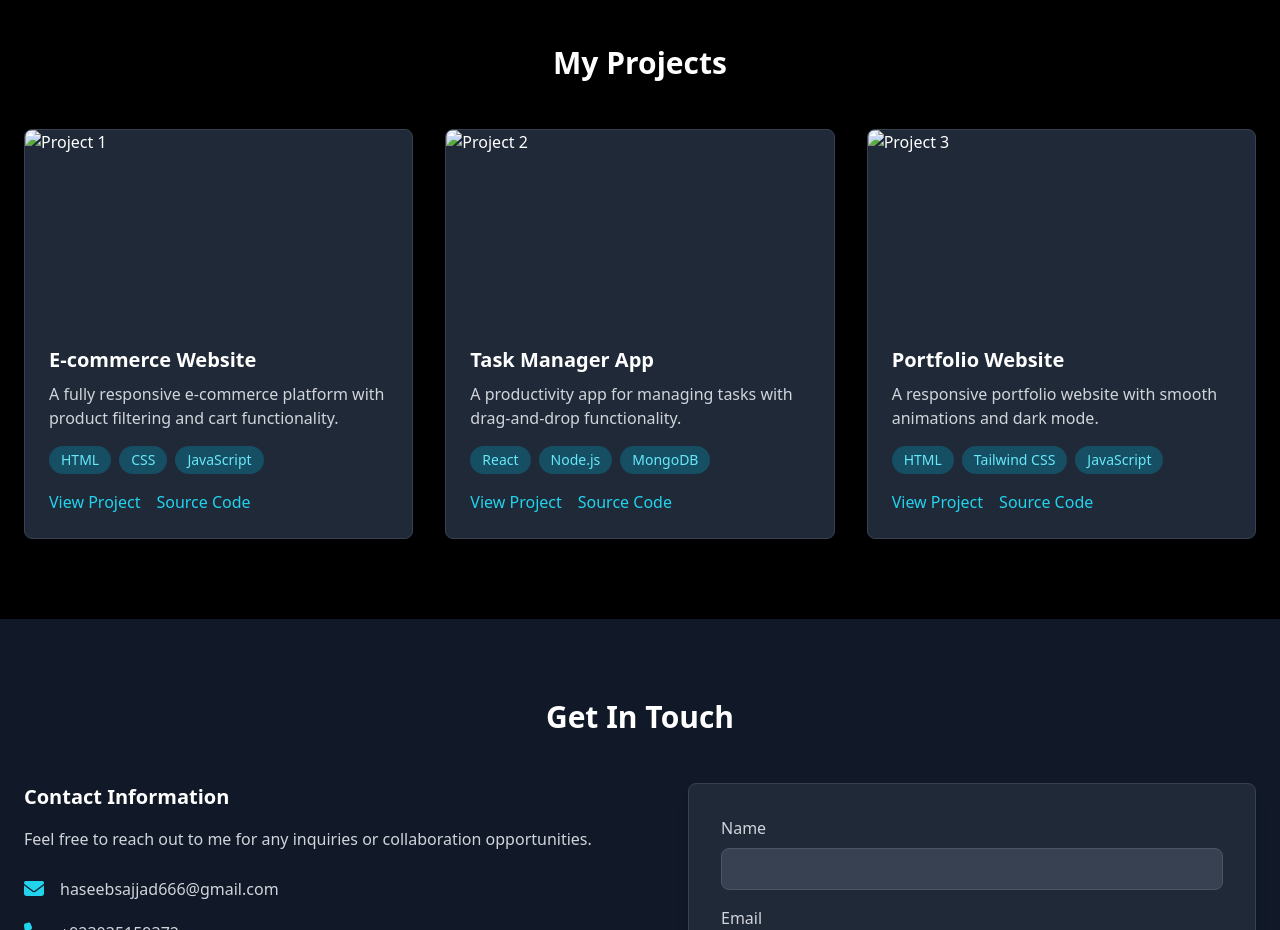
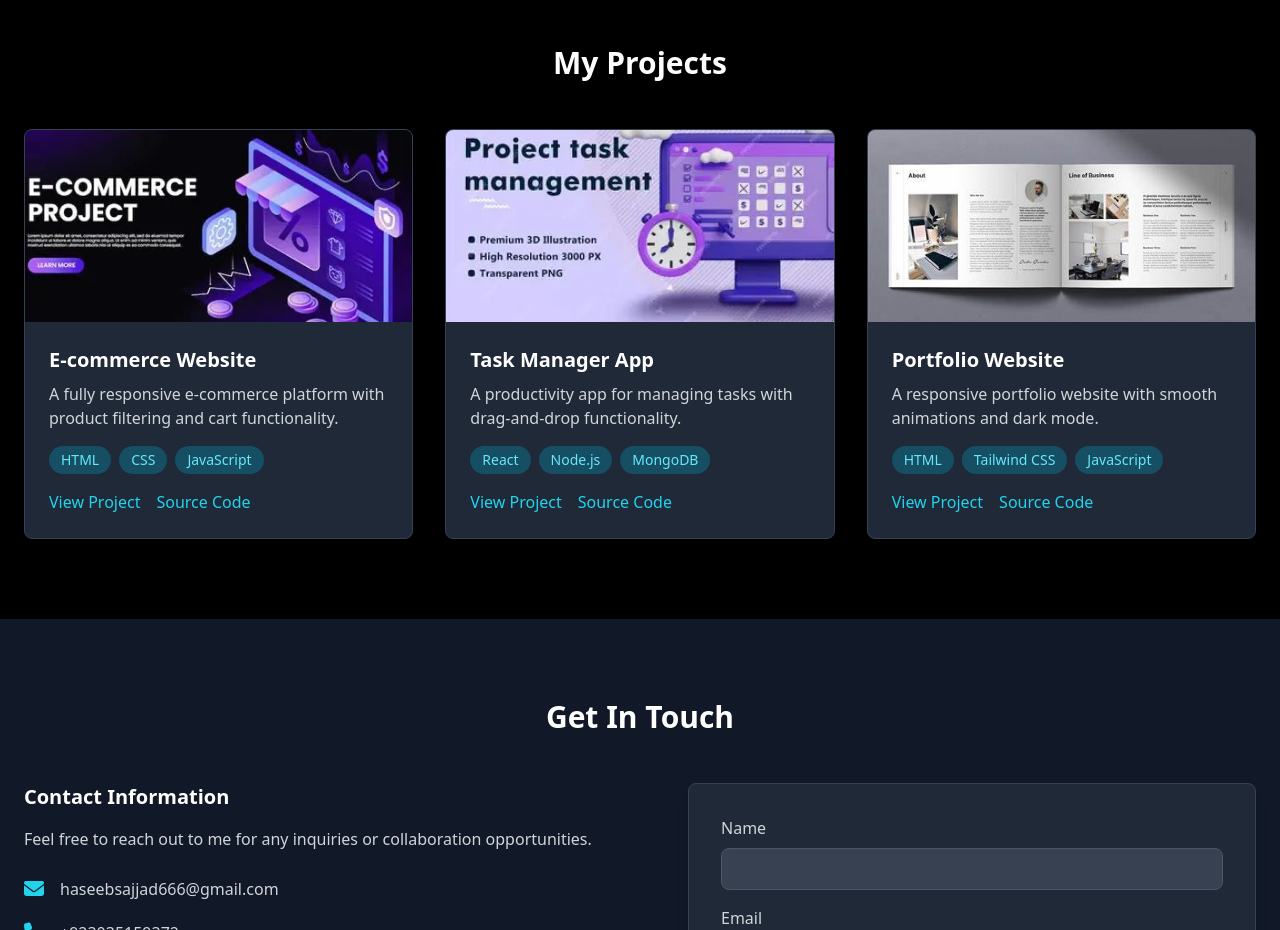
Before and after one commit to haseeb-012/haseeb-012.github.io, a plain HTML site: page index.html in a window 1280 px wide. Shown: the part 1560-2490 px from the top of the page. Drawn offline with nearby package versions, Linux system fonts and the light colour scheme.

Commit message:
pic update

```diff
--- a/index.html
+++ b/index.html
@@ -96,7 +96,7 @@
 
             <div class="grid grid-cols-1 md:grid-cols-2 lg:grid-cols-3 gap-8">
                 <div class="bg-gray-800 rounded-lg overflow-hidden shadow-lg border border-gray-700 hover:border-cyan-400 transition-colors">
-                    <img src="/placeholder.svg?height=300&width=500" alt="Project 1" class="w-full h-48 object-cover">
+                    <img src="./download.webp" alt="Project 1" class="w-full h-48 object-cover">
                     <div class="p-6">
                         <h3 class="text-xl font-semibold mb-2 text-white">E-commerce Website</h3>
                         <p class="text-gray-300 mb-4">A fully responsive e-commerce platform with product filtering and cart functionality.</p>
@@ -113,7 +113,7 @@
                 </div>
 
                 <div class="bg-gray-800 rounded-lg overflow-hidden shadow-lg border border-gray-700 hover:border-cyan-400 transition-colors">
-                    <img src="/placeholder.svg?height=300&width=500" alt="Project 2" class="w-full h-48 object-cover">
+                    <img src="./download (1).webp" alt="Project 2" class="w-full h-48 object-cover">
                     <div class="p-6">
                         <h3 class="text-xl font-semibold mb-2 text-white">Task Manager App</h3>
                         <p class="text-gray-300 mb-4">A productivity app for managing tasks with drag-and-drop functionality.</p>
@@ -130,7 +130,7 @@
                 </div>
 
                 <div class="bg-gray-800 rounded-lg overflow-hidden shadow-lg border border-gray-700 hover:border-cyan-400 transition-colors">
-                    <img src="/placeholder.svg?height=300&width=500" alt="Project 3" class="w-full h-48 object-cover">
+                    <img src="./OIP.jpeg" alt="Project 3" class="w-full h-48 object-cover">
                     <div class="p-6">
                         <h3 class="text-xl font-semibold mb-2 text-white">Portfolio Website</h3>
                         <p class="text-gray-300 mb-4">A responsive portfolio website with smooth animations and dark mode.</p>
```
Also changed, not shown: OIP.jpeg (added), download (1).webp (added), download.webp (added).
